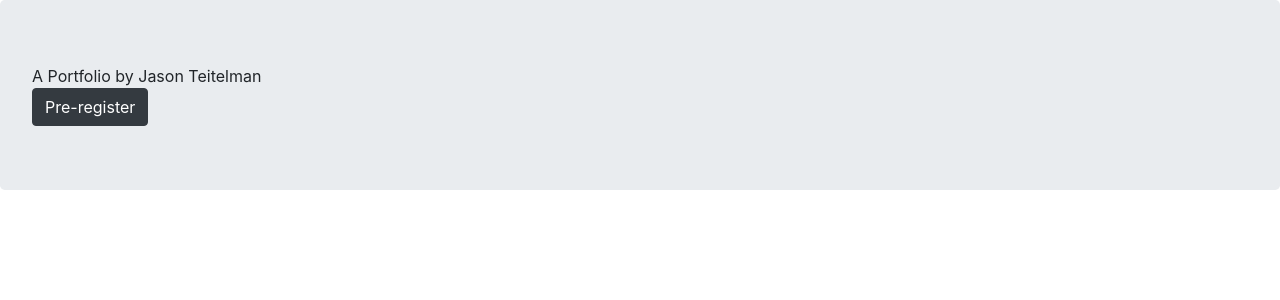
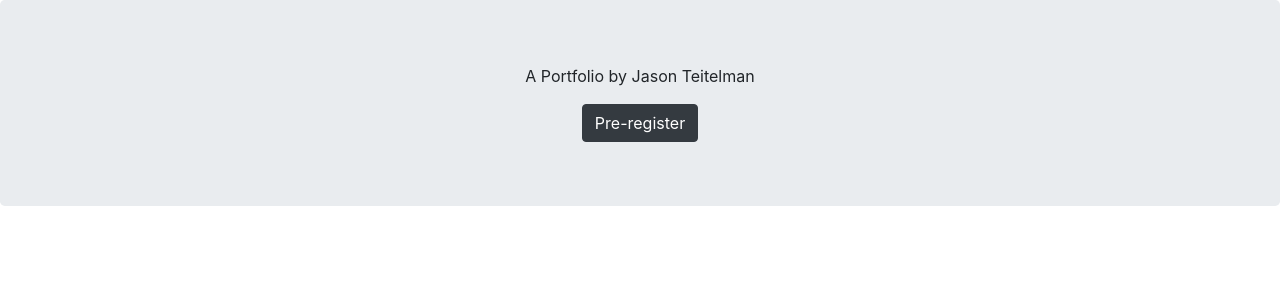
Before and after one commit to JasonMadeSomething/monitoring-funness, a React (Create React App) app in the folder site/: page / in a window 1280 px wide. Shown: the top 300 px of the page. Built offline with nearby package versions, Linux system fonts and the light colour scheme; no server answers.

Commit message:
Center Portfolio Title and Registration Button

```diff
--- a/site/src/pages/Home/Home.js
+++ b/site/src/pages/Home/Home.js
@@ -19,32 +19,24 @@ class Home extends Component {
 
     return (
       <Jumbotron >
-        <div >
-
-          { /* Hero Artwork */}
-
-          <div  >
-
-          </div>
-          <div >
-
-          </div>
-
-          { /* Hero Description */}
-
-          <div >
-            A Portfolio by Jason Teitelman
-          </div>
+        <div class="row justify-content-center">
 
           { /* Call To Action */}
 
           <div >
-
+            <div class="text-center">
+              <p>
+              A Portfolio by Jason Teitelman
+              </p>
+            </div>
+            <div class="text-center">
             <Link to='/register'>
               <Button variant="dark">
                 Pre-register
               </Button>
             </Link>
+            </div>
+
           </div>
         </div>
       </Jumbotron>
```
